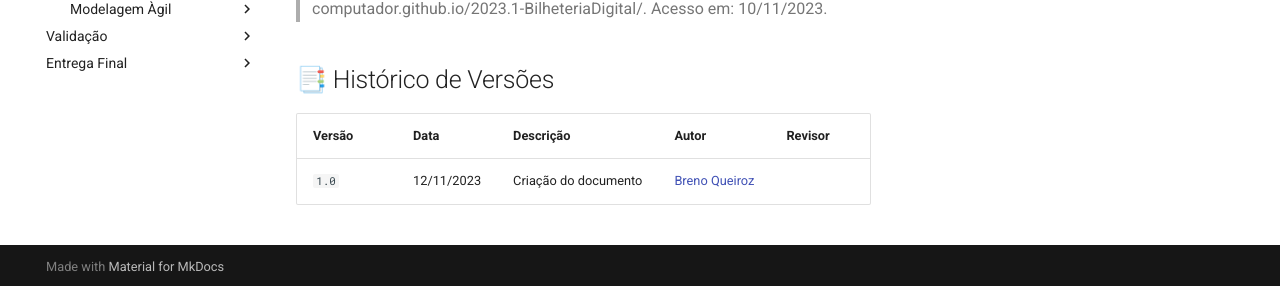
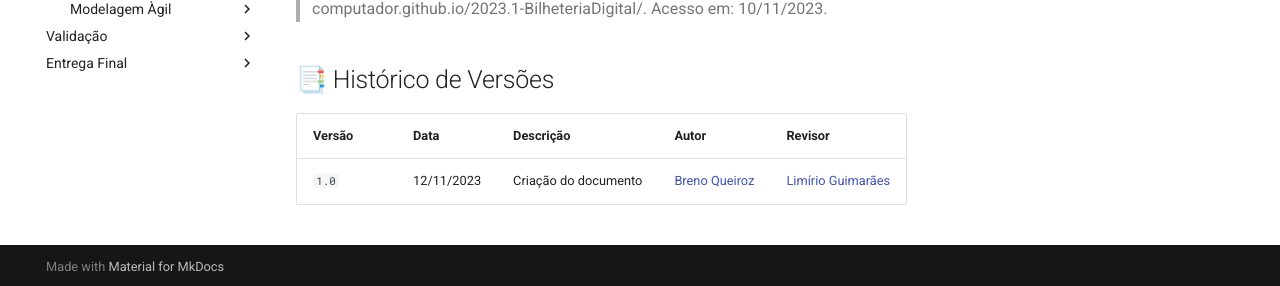
Before and after one commit to Requisitos-de-Software/2023.2-Carteira_Digital_de_Transito, an MkDocs documentation site: the page built from docs/verificacao/grupo3/modelagem/especificacaoSuplementar.md, in a window 1280 px wide and 900 px high, scrolled down 1006 px. Shown: the part 611-897 px from the top of the window. Built offline with MkDocs 1.6.1 and Material for MkDocs 9.7.7, drawn with Linux system fonts in a browser that asks for light colours.

Commit message:
Update especificacaoSuplementar.md

```diff
--- a/docs/verificacao/grupo3/modelagem/especificacaoSuplementar.md
+++ b/docs/verificacao/grupo3/modelagem/especificacaoSuplementar.md
@@ -84,4 +84,4 @@
 
 | Versão | Data         | Descrição             | Autor                                         | Revisor                   |
 | ------ | ----         | ---------             | -----                                         | -------                   |
-| `1.0`  | 12/11/2023   | Criação do documento  | [Breno Queiroz](https://github.com/brenob6)   | [](https://github.com/)   |
+| `1.0`  | 12/11/2023   | Criação do documento  | [Breno Queiroz](https://github.com/brenob6)   | [Limírio Guimarães](https://github.com/LimirioGuimaraes)   |
```
